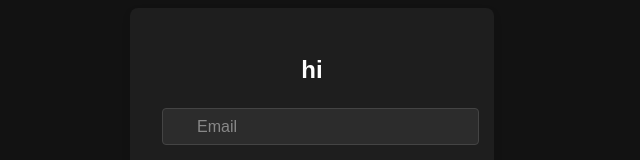
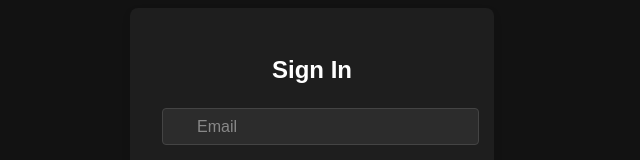
Before and after one commit to Adi-K527/AppliScan, a Vue app in the folder front-end/: page / in a window 1280 px wide. Shown: the part 178-338 px from the top of the page, without its empty margins (328-968 px from the left). Built offline with nearby package versions, Linux system fonts and the light colour scheme.

Commit message:
chnaged the text

```diff
--- a/front-end/src/components/SignIn.vue
+++ b/front-end/src/components/SignIn.vue
@@ -1,6 +1,6 @@
 <template>
   <div class="container">
-    <h1 class="form-title">hi</h1>
+    <h1 class="form-title">Sign In</h1>
     <form @submit.prevent="handleSignIn">
       <div class="input-group">
         <i class="fas fa-envelope"></i>
```
